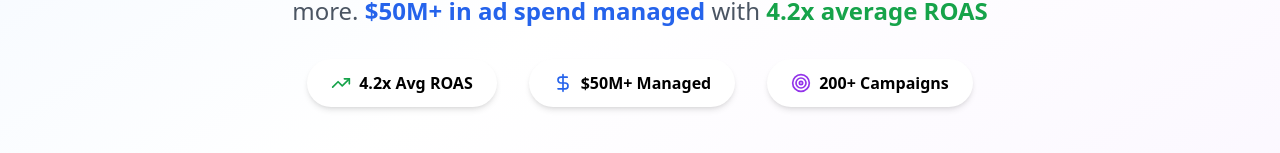
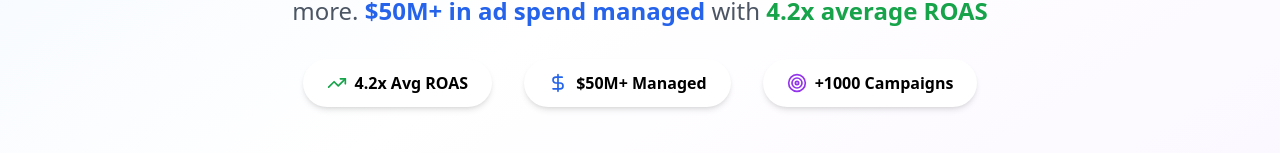
Before and after one commit to DrkEslam/Project, a React (Vite) app: page / in a window 1280 px wide. Shown: the part 453-606 px from the top of the page. Built offline with nearby package versions, Linux system fonts and the light colour scheme.

Commit message:
Update span text to +1000

```diff
--- a/src/components/Hero.tsx
+++ b/src/components/Hero.tsx
@@ -72,7 +72,7 @@
               transition={{ type: "spring", stiffness: 300 }}
             >
               <Target className="text-purple-600" size={20} />
-              <span className="font-semibold">200+ Campaigns</span>
+              <span className="font-semibold">+1000 Campaigns</span>
             </motion.div>
           </motion.div>
 
```
